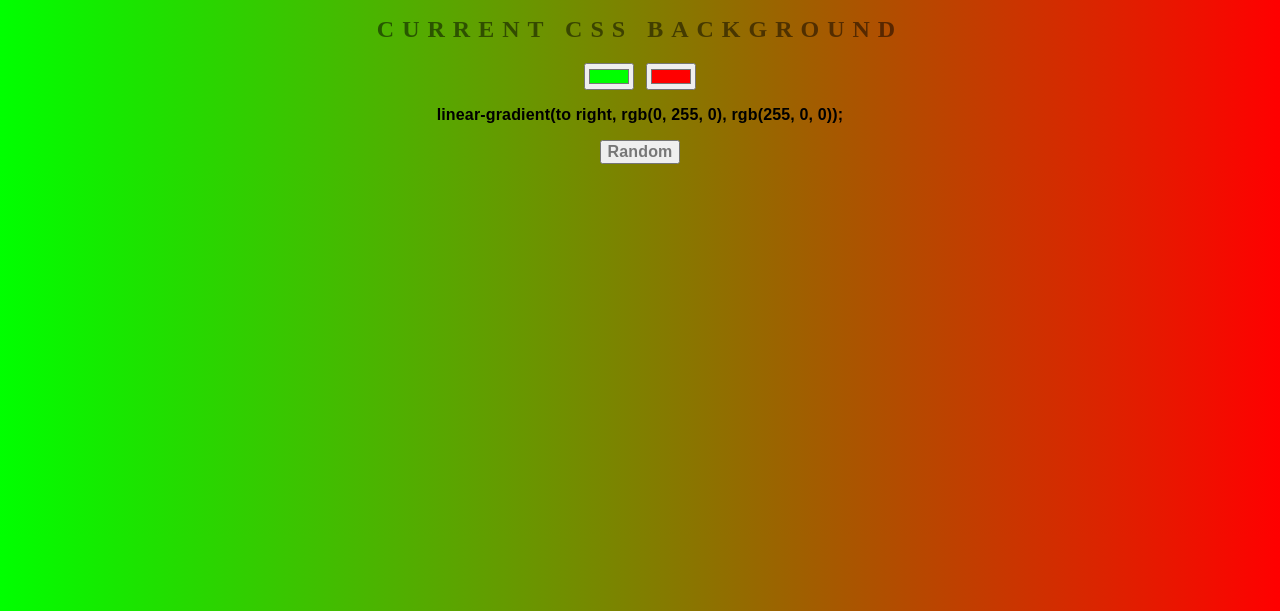
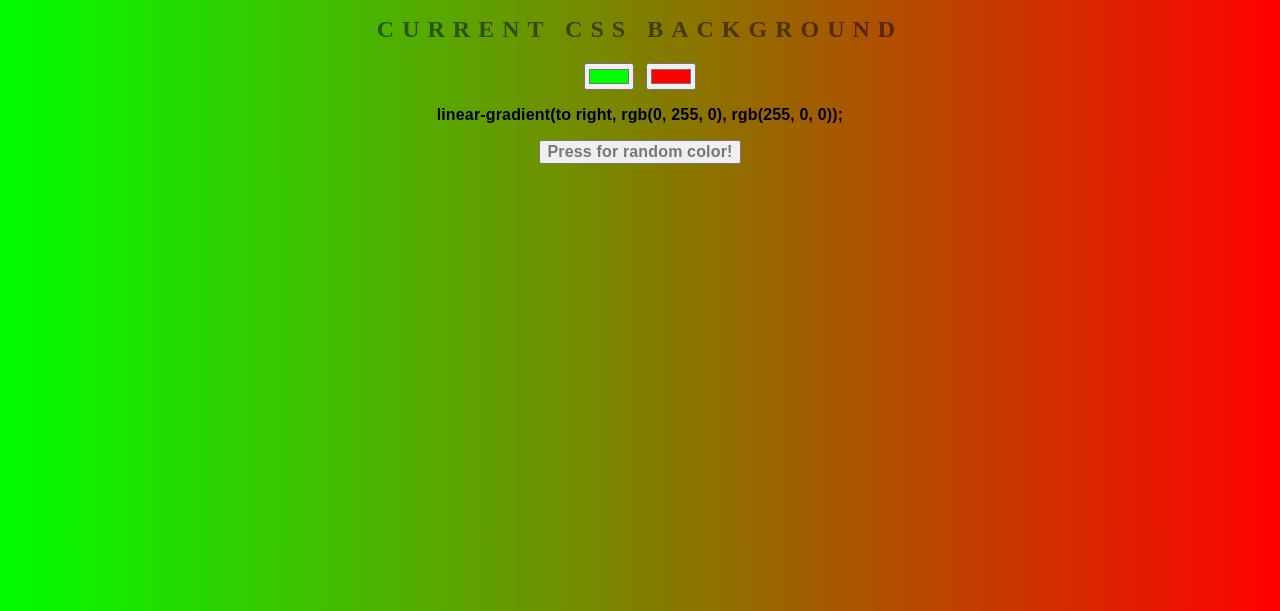
Before and after one commit to Chanda-L/background-generator, a plain HTML site: page index.html in a window 1280 px wide. Shown: the part 189-800 px from the top of the page. Drawn offline with Linux system fonts and the light colour scheme.

Commit message:
New button Text

```diff
--- a/index.html
+++ b/index.html
@@ -10,7 +10,7 @@
         <input class="color1"type="color" name="color1" value="#00ff00">
         <input class="color2" type="color" name="color2" value="#ff0000">
         <h3></h3>
-        <button>Random</button>
+        <button>Press for random color!</button>
 
         <script src="main.js"></script>
     </body>
```
Also changed, not shown: 1 other file.
